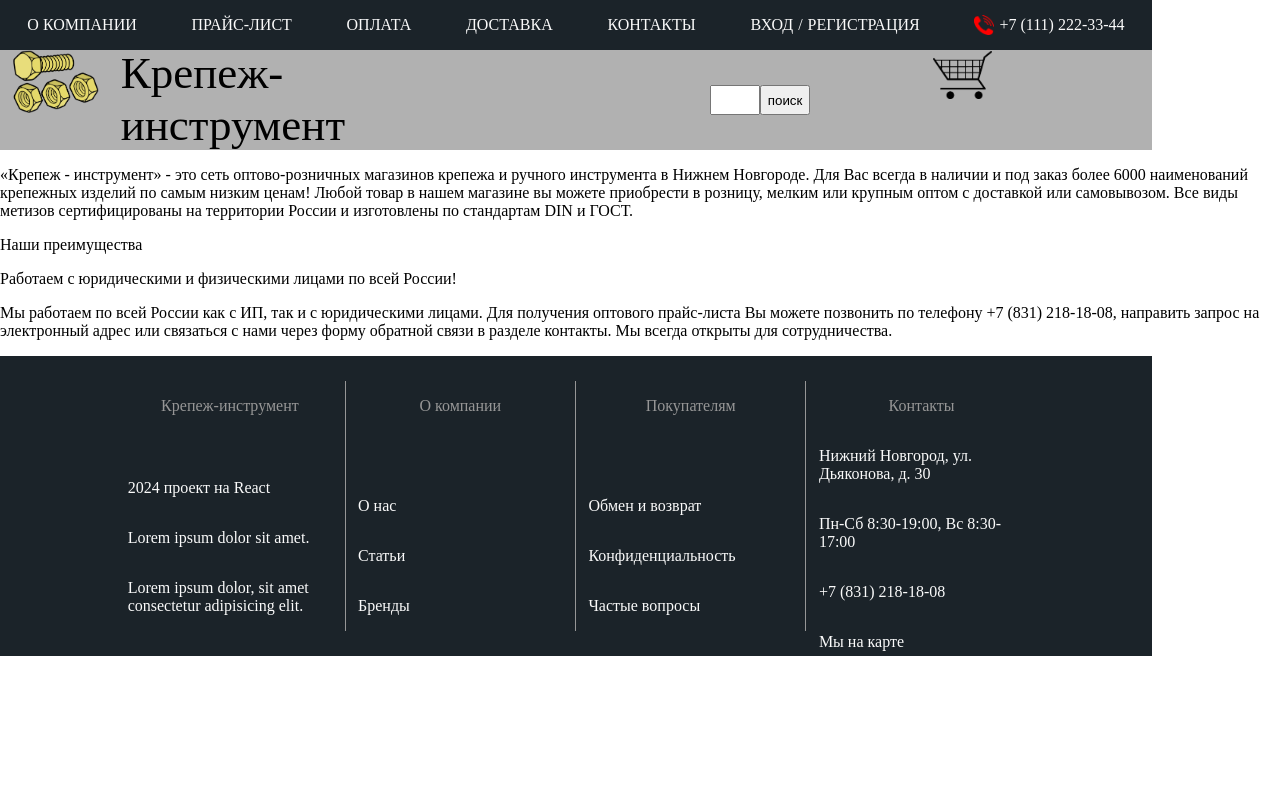
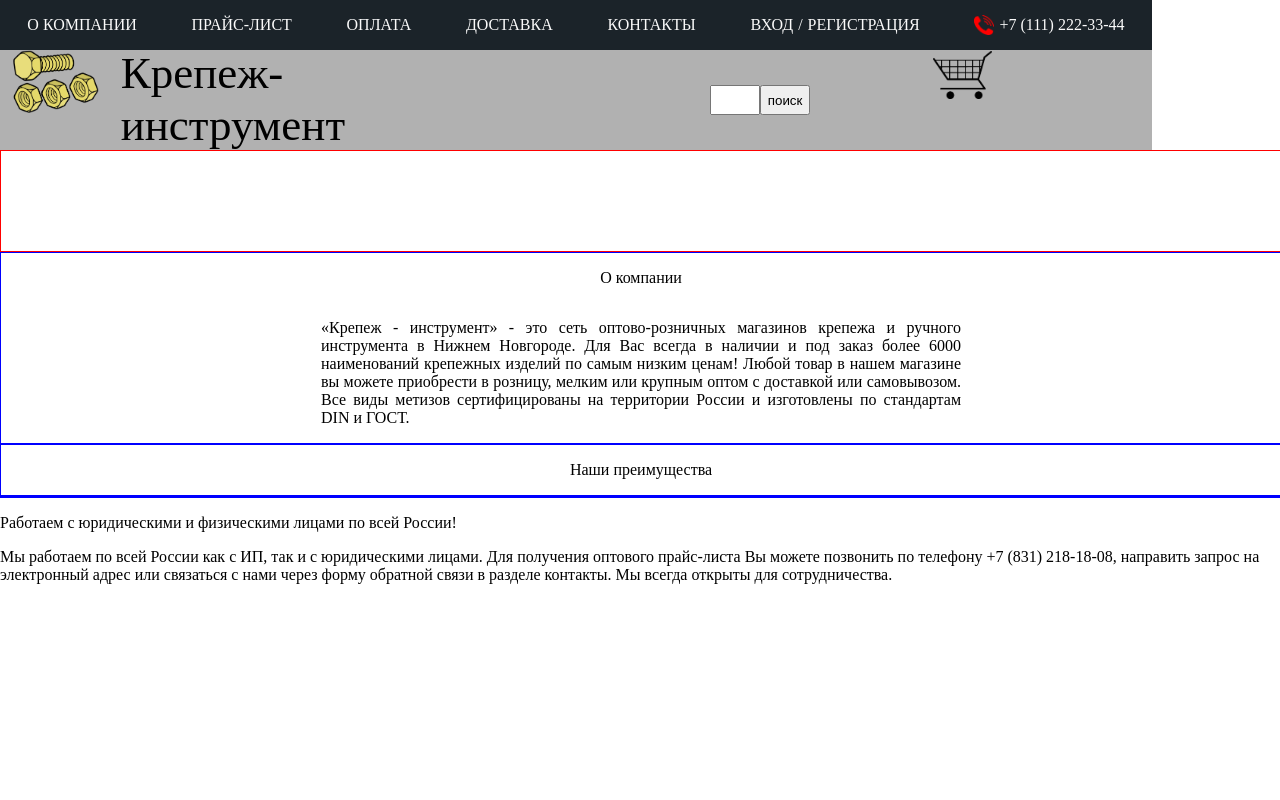
Before and after one commit to Metelkov/react_krepezhshop, a React (Create React App) app: page /about in a window 1280 px wide. Shown: the top 800 px of the page. Built offline with nearby package versions, Linux system fonts and the light colour scheme.

Commit message:
some page

```diff
--- a/src/Pages/about/about.jsx
+++ b/src/Pages/about/about.jsx
@@ -4,7 +4,13 @@ import classes from "../about/styles.module.css"
 export const AboutPage = () => {
     return (
         <div className={classes.aboutPageWrapper}>
-            <div className="aboutPageCenterText">
+            <div className={classes.aboutPageTopIndent}>
+            </div>
+            <div className={classes.aboutPageCenter}>
+                <div className={classes.aboutPageCenterHeaderText}>
+                    <p>О компании</p>
+                </div>
+                <div className={classes.aboutPageCenterText}>
                     <p>«Крепеж - инструмент» - это сеть оптово-розничных
                         магазинов крепежа и ручного инструмента в Нижнем Новгороде.
                         Для Вас всегда в наличии и под заказ более 6000 наименований крепежных
@@ -14,13 +20,22 @@ export const AboutPage = () => {
                         территории России и изготовлены по стандартам DIN и ГОСТ.
                     </p>
                 </div>
-            <div className="aboutPageCards">
+            </div>
+
+            <div className={classes.aboutPageCards}>
+                <div className={classes.aboutPageCardsHeader}>
                     <p>Наши преимущества</p>
+                </div>
+                <div className={classes.aboutPageCards}>
 
                 </div>
+            </div>
 
-            <div className="aboutPageBottomText">
+            <div className={classes.aboutPageBottomText}>
+                <div className={classes.aboutPageBottomTextHeader}>
                     <p>Работаем с юридическими и физическими лицами по всей России!</p>
+                </div>
+                <div className={classes.aboutPageBottomTextText}>
                     <p>Мы работаем по всей России как с ИП, так и с юридическими лицами.
                        Для получения оптового прайс-листа Вы можете позвонить по
                        телефону +7 (831) 218-18-08, направить запрос на электронный
@@ -28,7 +43,7 @@ export const AboutPage = () => {
                        связи в разделе контакты. Мы всегда открыты для сотрудничества.
                     </p>
                 </div>
-
+            </div>
         </div>
     )
 };
--- a/src/Pages/about/styles.module.css
+++ b/src/Pages/about/styles.module.css
@@ -0,0 +1,70 @@
+.aboutPageWrapper {
+    display: flex;
+    flex-direction: column;
+    width: 100%;
+    height: 100vh;
+}
+
+.aboutPageTopIndent {
+    display: flex;
+    width: 100%;
+    height: 100px;
+    border: 1px red solid;
+}
+
+.aboutPageCenter {
+    display: flex;
+    flex-direction: column;
+    align-items: center;
+    width: 100%;
+    border: 1px blue solid;
+
+}
+
+.aboutPageCenterHeaderText {
+    display: flex;
+    justify-content: center;
+    text-align: center;
+    width: 100%;
+    height: 50px;
+}
+
+.aboutPageCenterText {
+    display: flex;
+    justify-content: center;
+    align-items: center;
+    text-align: justify;
+    width: 50%;
+}
+
+.aboutPageCards {
+    display: flex;
+    flex-direction: column;
+    align-items: center;
+    width: 100%;
+    border: 1px blue solid;
+}
+
+.aboutPageCardsHeader {
+    display: flex;
+    justify-content: center;
+    text-align: center;
+    width: 100%;
+    height: 50px;
+}
+
+.aboutPageCards {
+
+}
+
+.aboutPageBottomText {
+
+}
+
+.aboutPageBottomTextHeader {
+
+}
+
+.aboutPageBottomTextText {
+
+}
--- a/src/Pages/stub/stub.jsx
+++ b/src/Pages/stub/stub.jsx
@@ -5,12 +5,15 @@ import classes from "../stub/styles.module.css"
 export const StubPage = () => {
     return (
         <div className={classes.stubPageWrapper}>
-
-<h1>Это страница - заглушка.</h1>
-<p>Создана специально, на нее переадресовываются не сделаные страницы. В свою очередь страницыне сделану - т.к.
-    это учебный проект и наполнять все, все, все стра требуется время. Основные страницы - заполнены и доступны
-    из меню
-</p>
+            <div className={classes.stubHeader}>
+                <h1>Это страница - заглушка.</h1>
+            </div>
+            <div className={classes.stubBodyText}>
+                <p>Создана специально, на нее переадресовываются не сделаные страницы. В свою очередь страницыне сделану - т.к.
+                   это учебный проект и наполнять все, все, все стра требуется время. Основные страницы - заполнены и доступны
+                   из меню
+                </p>
+            </div>
         </div>
 
     )
--- a/src/Pages/stub/styles.module.css
+++ b/src/Pages/stub/styles.module.css
@@ -1,7 +1,25 @@
 .stubPageWrapper {
     display: flex;
-    flex-direction: row;
+    flex-direction: column;
     width: 100%;
     height: 100vh;
-    border: 1px solid red;
 }
+
+.stubHeader {
+    display: flex;
+    width: 100%;
+    height: 300px;
+    justify-content: center;
+    align-items: center;
+    font-size: 26px;
+}
+
+.stubBodyText {
+    display: flex;
+    width: 100%;
+    height: 300px;
+    font-size: 22px;
+    justify-content: center;
+    align-items: center;
+    margin: 20px 20px 20px 20px;
+}
```
Also changed, not shown: 1 other file (tests, documents, lock files or other folders). Lines whose indentation alone changed are shown as unchanged.
